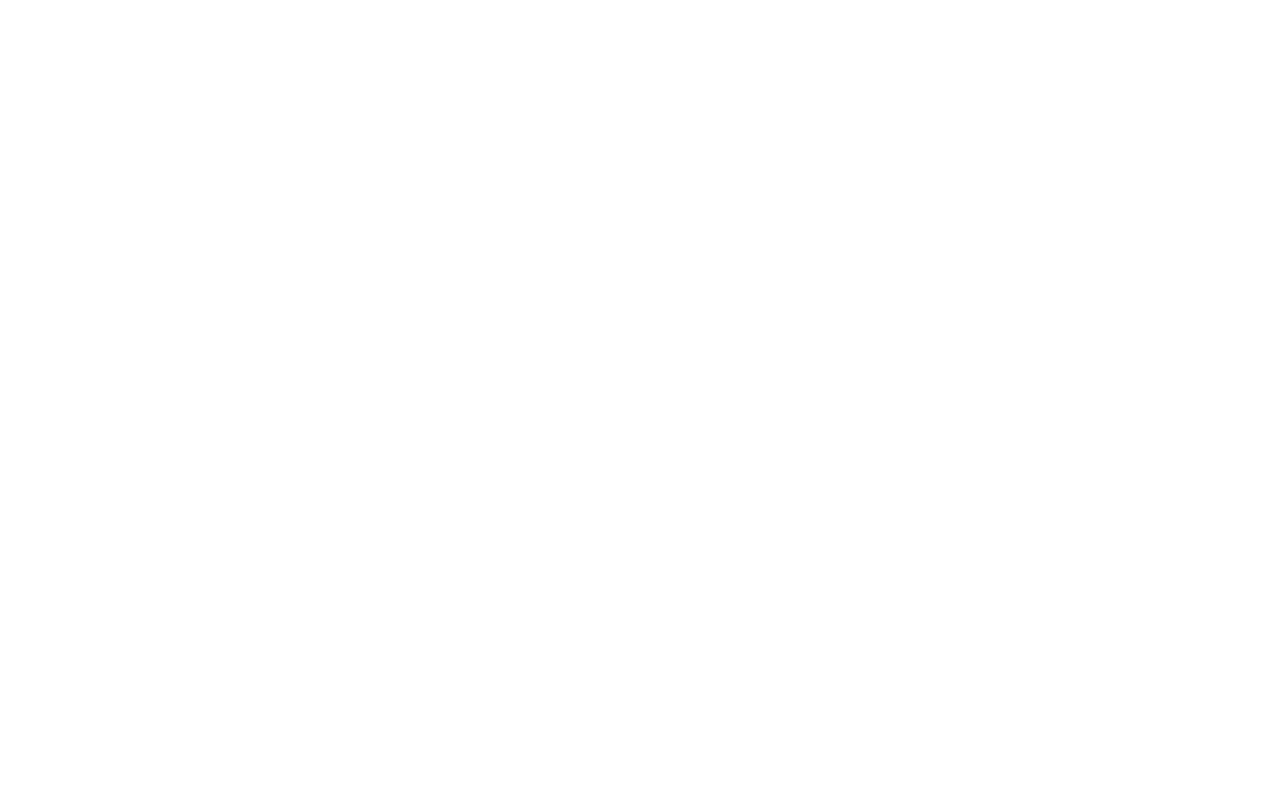
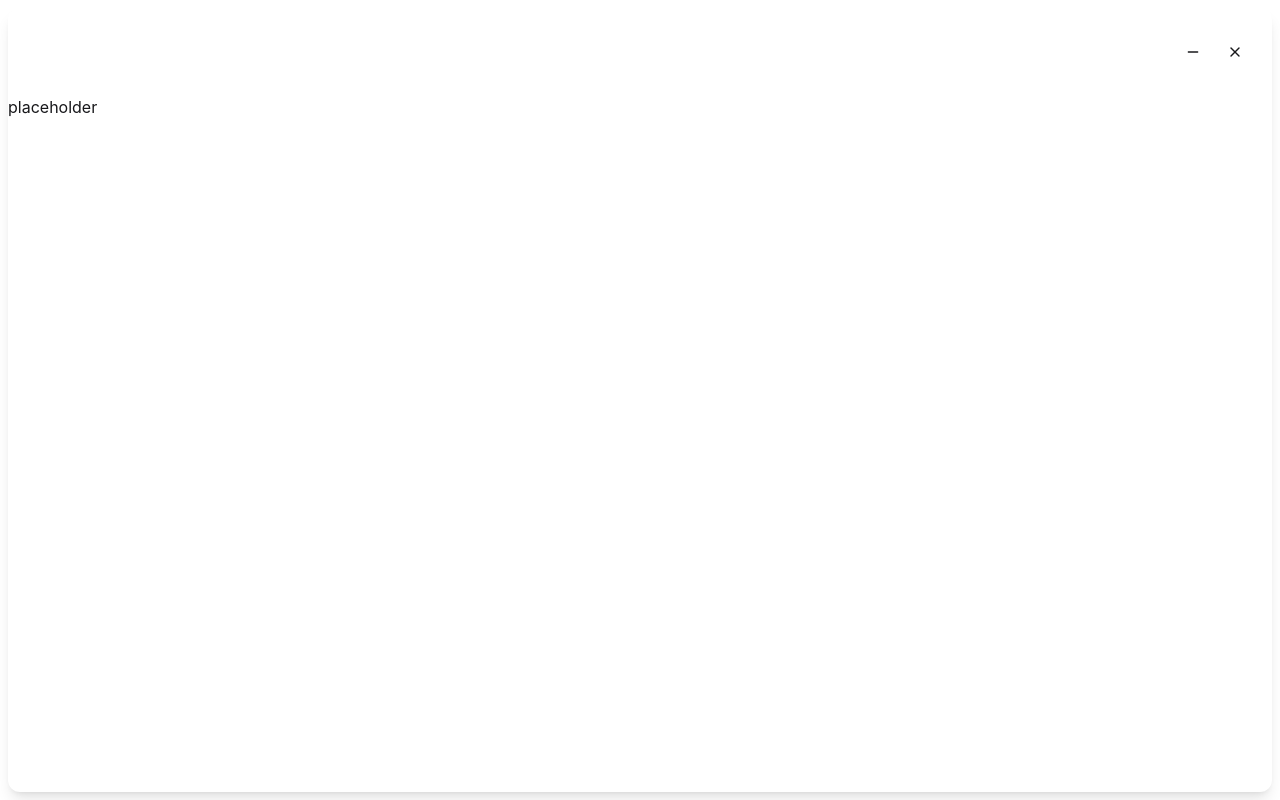
Before and after one commit to qylWheels/xav, a React (Vite) app in the folder xavgui/: page /#/process-viewer in a window 1280 px wide. Before the commit this address had no page. Built offline with nearby package versions, Linux system fonts and the light colour scheme.

Commit message:
Rename ProcessTree to ProcessViewer and update references.

```diff
--- a/xavgui/src-tauri/capabilities/default.json
+++ b/xavgui/src-tauri/capabilities/default.json
@@ -4,7 +4,7 @@
   "description": "Capability for the main window",
   "windows": [
     "main",
-    "process-tree-window"
+    "process-viewer"
   ],
   "permissions": [
     "core:default",
--- a/xavgui/src/App.tsx
+++ b/xavgui/src/App.tsx
@@ -2,7 +2,7 @@
 import Overview from "@/views/Overview";
 import Scan from "@/views/Scan";
 import Protection from "@/views/Protection";
-import ProcessTree from "@/views/ProcessTree";
+import ProcessViewer from "@/views/ProcessViewer";
 import { Routes, Route } from 'react-router-dom';
 import MainWindowLayout from "@/components/MainWindowLayout";
 import Settings from "@/views/Settings";
@@ -18,8 +18,8 @@
         <Route path="/protection" element={<Protection />} />
         <Route path="/settings" element={<Settings />} />
       </Route>
-      <Route path="/process-tree" element={<StandAloneWindowLayout />}>
-        <Route index element={<ProcessTree />} />
+      <Route path="/process-viewer" element={<StandAloneWindowLayout />}>
+        <Route index element={<ProcessViewer />} />
       </Route>
     </Routes>
   );
--- a/xavgui/src/views/ProcessTree.tsx
+++ /dev/null
@@ -1,7 +0,0 @@
-function ProcessTree() {
-    return (
-        <div>placeholder</div>
-    );
-}
-
-export default ProcessTree;
--- /dev/null
+++ b/xavgui/src/views/ProcessViewer.tsx
@@ -0,0 +1,7 @@
+function ProcessViewer() {
+    return (
+        <div>placeholder</div>
+    );
+}
+
+export default ProcessViewer;
--- a/xavgui/src/views/Protection.tsx
+++ b/xavgui/src/views/Protection.tsx
@@ -3,8 +3,8 @@
 
 function Protection() {
     const onViewProcessTreeBtnClick = async () => {
-        new WebviewWindow('process-tree-window', {
-            url: '/#/process-tree',
+        new WebviewWindow('process-viewer', {
+            url: '/#/process-viewer',
             width: 800,
             height: 600,
             decorations: false,
```
